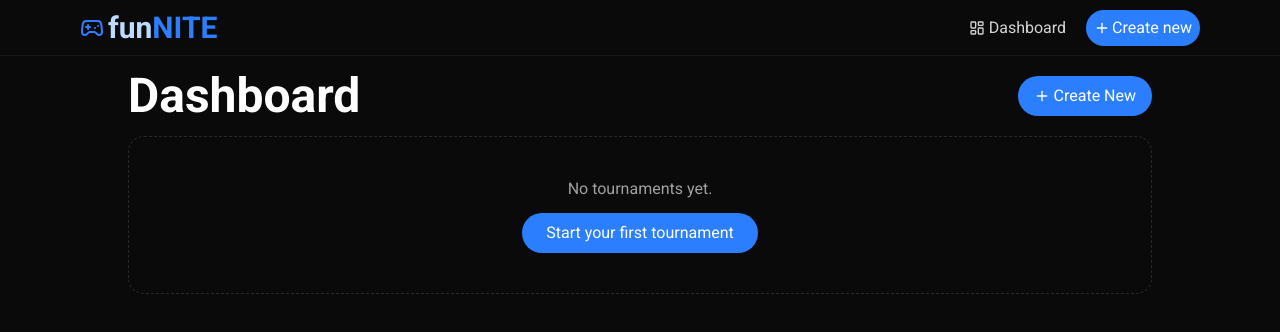
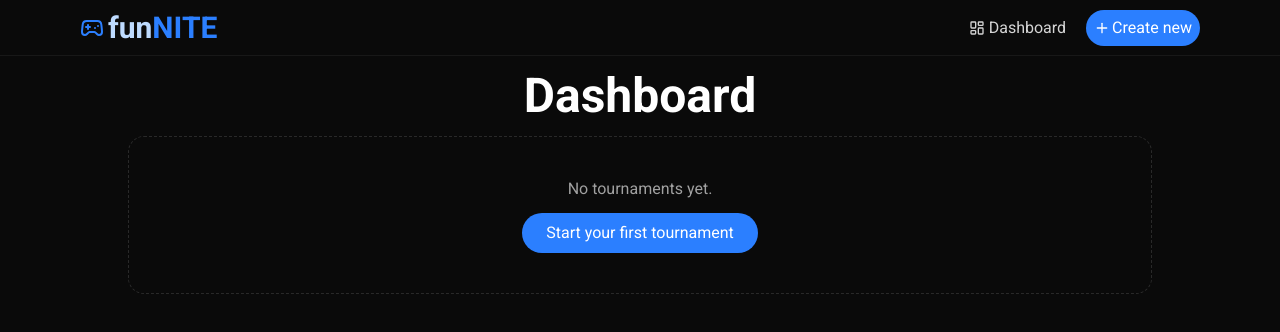
Before and after one commit to kaywizzy123/funNITE, a React (Vite) app: page /dashboard in a window 1280 px wide. Shown: the top 332 px of the page. Built offline with nearby package versions, Linux system fonts and the light colour scheme.

Commit message:
fixed dashboard layout

```diff
--- a/src/pages/Dashboard.jsx
+++ b/src/pages/Dashboard.jsx
@@ -41,8 +41,7 @@ function formatDate(iso) {
 }
 
 export default function Dashboard() {
-  const { loadTournament, startNewTournament, requestDeleteTournament } =
-    useContext(AppContext);
+  const { loadTournament, requestDeleteTournament } = useContext(AppContext);
   const [tournaments, setTournaments] = useState(loadTournaments);
   const navigate = useNavigate();
 
@@ -53,11 +52,6 @@ export default function Dashboard() {
       ),
     [tournaments],
   );
-
-  function handleCreateNew() {
-    startNewTournament();
-    navigate("/create");
-  }
 
   function handleOpen(tournament) {
     loadTournament(tournament);
@@ -86,14 +80,9 @@ export default function Dashboard() {
             variants={itemVariants}
             className="flex w-full justify-between items-center"
           >
-            <h1 className="text-3xl md:text-5xl font-bold">Dashboard</h1>
-            <button
-              type="button"
-              onClick={handleCreateNew}
-              className="flex items-center gap-1 bg-blue-500 px-4 py-2 rounded-full transition-all duration-300 hover:scale-105 active:scale-95"
-            >
-              <Plus size={16} /> Create New
-            </button>
+            <h1 className="text-3xl md:text-5xl w-full text-center font-bold">
+              Dashboard
+            </h1>
           </motion.div>
 
           {sorted.length === 0 ? (
@@ -131,7 +120,9 @@ export default function Dashboard() {
                     <motion.div
                       key={tournament.id}
                       layout
-                      transition={{ layout: { duration: 0.3, ease: "easeInOut" } }}
+                      transition={{
+                        layout: { duration: 0.3, ease: "easeInOut" },
+                      }}
                       variants={itemVariants}
                       onClick={() => handleOpen(tournament)}
                       className="text-left cursor-pointer bg-neutral-700/10 border border-neutral-500/20 rounded-2xl p-4 flex flex-col gap-2 transition-colors duration-300 hover:border-blue-500/50"
```
